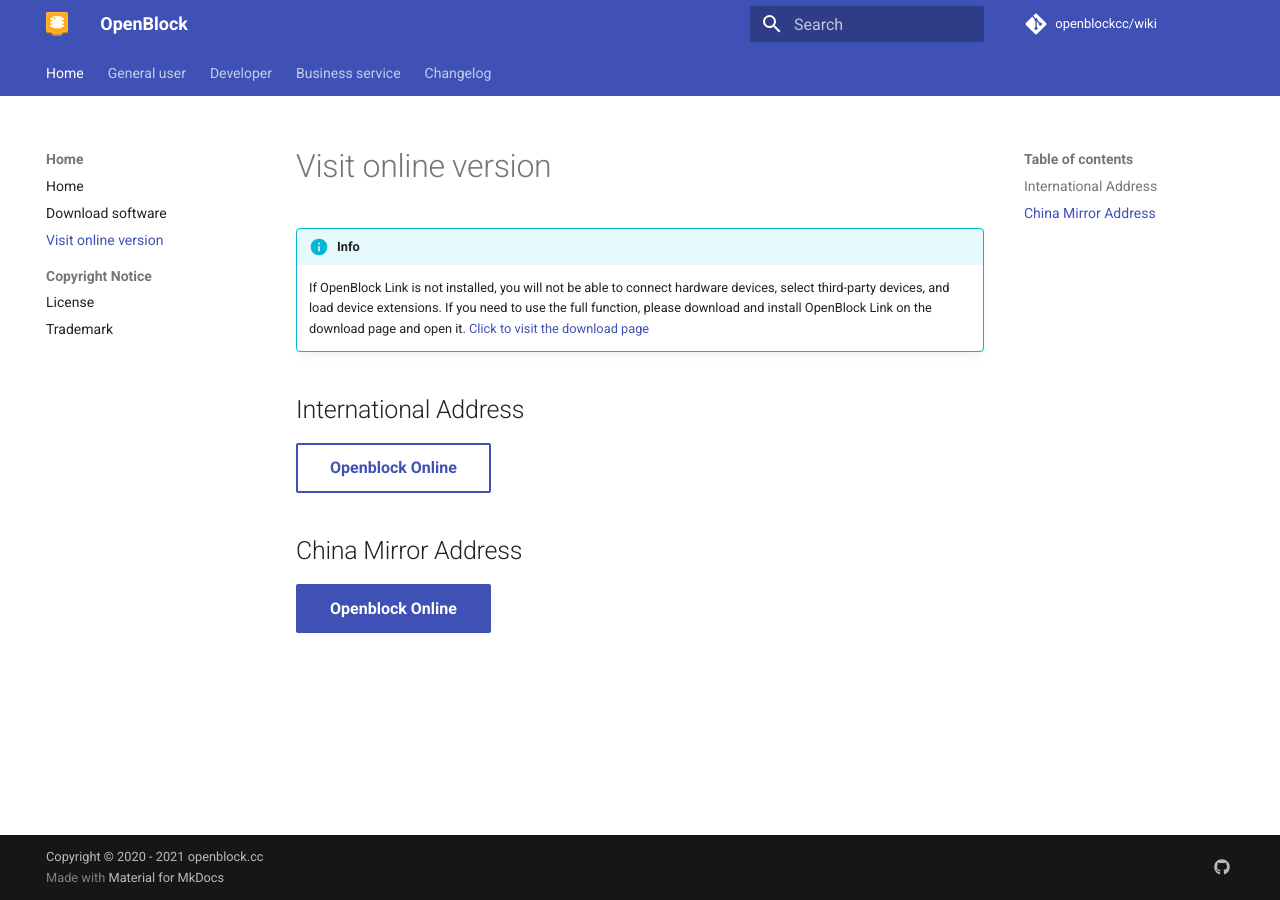
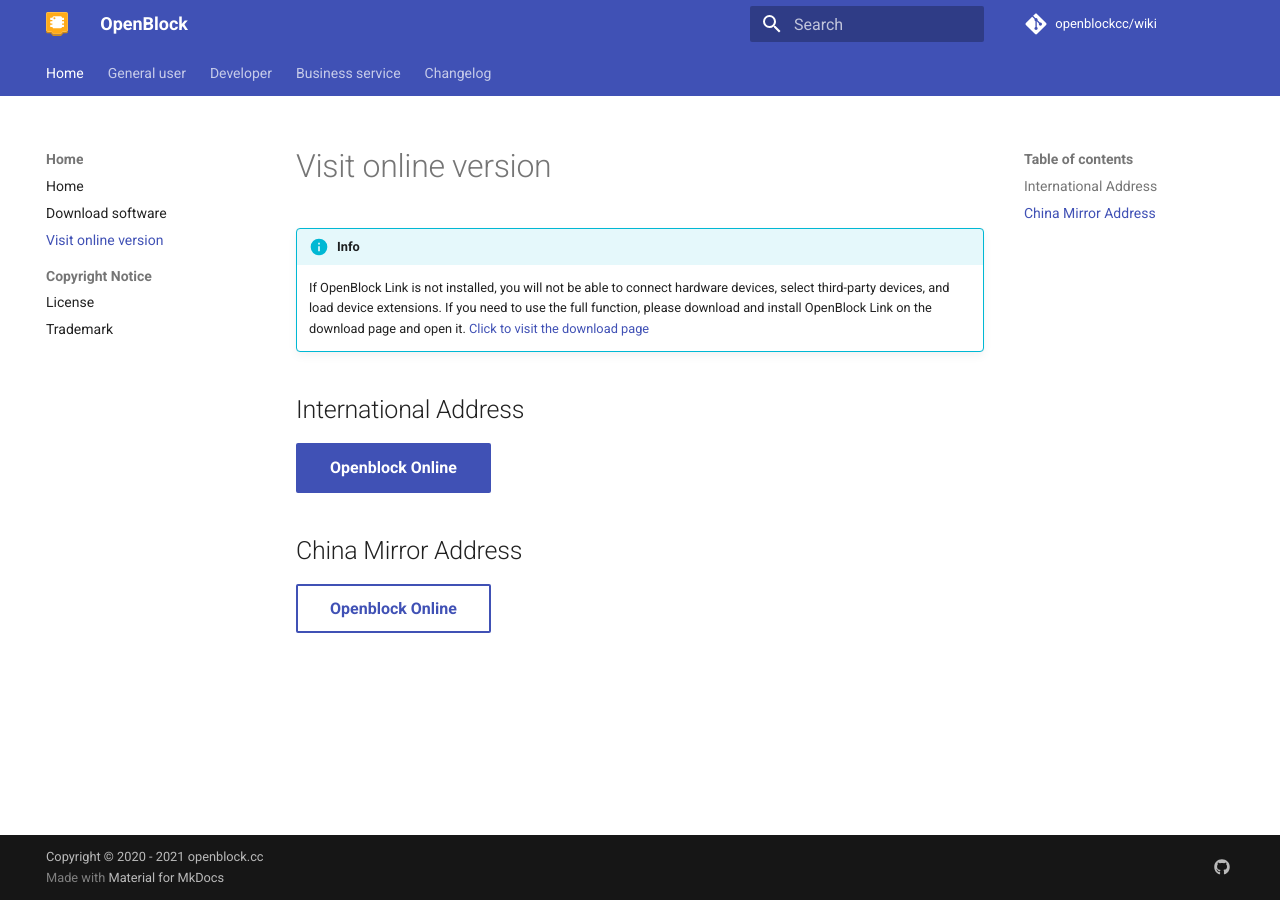
Before and after one commit to openblockcc/openblockcc.github.io, an MkDocs documentation site: the page built from docs/visit-online-version.md, in a window 1280 px wide. Built offline with MkDocs 1.6.1 and Material for MkDocs 9.7.7, drawn with Linux system fonts in a browser that asks for light colours; comment, search, counter and statistics services are not loaded.

Commit message:
update doc

```diff
--- a/docs/visit-online-version.md
+++ b/docs/visit-online-version.md
@@ -3,8 +3,8 @@
 
 ## International Address
 
-[Openblock Online](https://openblockcc.github.io/openblock-gui/develop/){: .md-button}
+[Openblock Online](https://openblockcc.github.io/openblock-gui/develop/){: .md-button .md-button--primary}
 
 ## China Mirror Address
 
-[Openblock Online](https://openblockcc.gitee.io/openblock-gui/develop/){: .md-button  .md-button--primary}
+[Openblock Online](https://openblockcc.gitee.io/openblock-gui/develop/){: .md-button}
```
